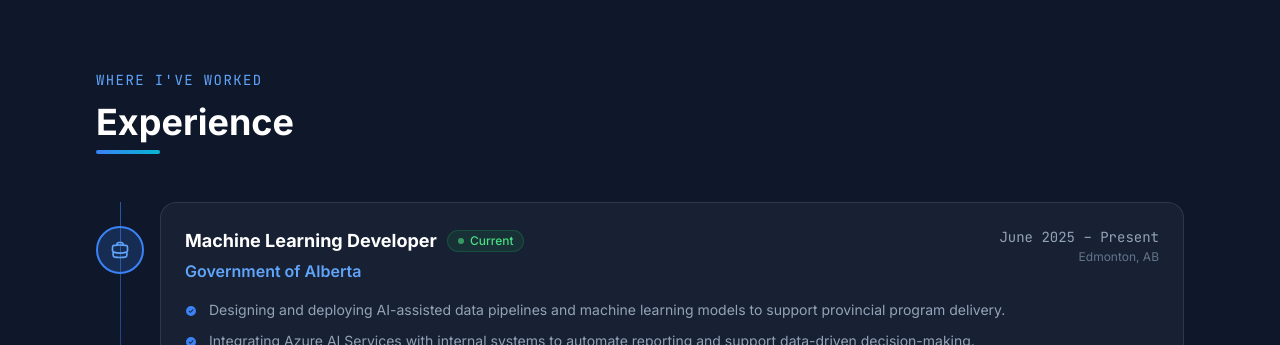
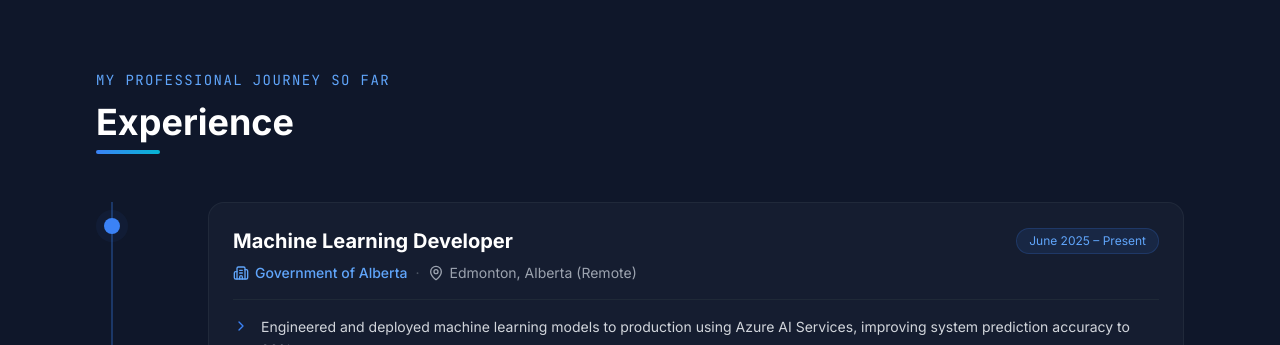
Before and after one commit to KVOclares/personal-developer-portfolio, a React (Vite) app: page / in a window 1280 px wide. Shown: the part 2455-2800 px from the top of the page. Built offline with nearby package versions, Linux system fonts and the light colour scheme.

Commit message:
feat: implement Experience section with timeline UI, data, and supporting types/hooks.

```diff
--- a/src/components/sections/Experience.tsx
+++ b/src/components/sections/Experience.tsx
@@ -1,128 +1,118 @@
-import { useEffect, useRef } from 'react';
+import { Building2, MapPin, ChevronRight } from 'lucide-react';
+import SectionHeader from '../ui/SectionHeader';
+import Badge from '../ui/Badge';
+import { useScrollAnimation } from '../../hooks/useScrollAnimation';
 import { EXPERIENCE } from '../../data/experience';
 
-/**
- * Experience section — vertical timeline of work history.
- */
-function Experience() {
-    const sectionRef = useRef<HTMLElement>(null);
-
-    useEffect(() => {
-        const observer = new IntersectionObserver(
-            (entries) => {
-                entries.forEach((entry) => {
-                    if (entry.isIntersecting) {
-                        entry.target.classList.add('animate-in');
-                        observer.unobserve(entry.target);
-                    }
-                });
-            },
-            { threshold: 0.1 }
-        );
-
-        const el = sectionRef.current;
-        if (el) {
-            el.querySelectorAll('[data-animate]').forEach((child) => observer.observe(child));
-        }
-        return () => observer.disconnect();
-    }, []);
+export default function Experience() {
+    const sectionRef = useScrollAnimation<HTMLElement>(0.1);
 
     return (
-        <section id="experience" ref={sectionRef} className="py-24">
-            <div className="section-container">
-                {/* Section header */}
+        <section
+            id="experience"
+            ref={sectionRef}
+            className="py-24 section-container relative"
+            role="region"
+            aria-labelledby="experience-heading"
+        >
+            <div id="experience-heading" className="sr-only">Experience</div>
+            <SectionHeader title="Experience" subtitle="My professional journey so far" />
+
+            <div className="relative mt-12 bg-navy-900" role="list">
+                {/* Vertical Timeline Line */}
                 <div
                     data-animate
-                    className="mb-12"
-                    style={{ opacity: 0, transform: 'translateY(20px)', transition: 'opacity 0.6s ease, transform 0.6s ease' }}
-                >
-                    <p className="section-subheading">Where I've Worked</p>
-                    <h2 className="section-heading">Experience</h2>
-                    <div className="h-1 w-16 bg-gradient-to-r from-electric-500 to-accent-cyan rounded-full" />
-                </div>
+                    className="absolute left-[15px] top-0 bottom-0 w-[2px] bg-electric-500/30 origin-top scale-y-0 transition-transform duration-1000 ease-out"
+                />
 
-                {/* Timeline */}
-                <div className="relative">
-                    {/* Vertical rule */}
-                    <div
-                        className="absolute left-6 top-0 bottom-0 w-px bg-gradient-to-b from-electric-500/60 via-electric-500/20 to-transparent"
-                        aria-hidden="true"
-                    />
+                <div className="flex flex-col gap-12">
+                    {EXPERIENCE.map((entry, index) => {
+                        const isGoA = entry.current;
 
-                    <div className="space-y-10">
-                        {EXPERIENCE.map((entry, idx) => (
+                        return (
                             <div
-                                key={`${entry.company}-${idx}`}
-                                data-animate
-                                className="relative pl-16"
-                                style={{
-                                    opacity: 0,
-                                    transform: 'translateY(20px)',
-                                    transition: `opacity 0.6s ease ${idx * 0.12}s, transform 0.6s ease ${idx * 0.12}s`,
-                                }}
+                                key={`exp-${index}`}
+                                className="relative flex flex-col md:flex-row gap-8 md:gap-12"
+                                role="listitem"
                             >
-                                {/* Timeline dot */}
-                                <div
-                                    className={`absolute left-0 top-6 w-12 h-12 rounded-full flex items-center justify-center
-                               ${entry.current
-                                            ? 'bg-electric-500/20 border-2 border-electric-500'
-                                            : 'bg-navy-800 border-2 border-white/20'
-                                        }`}
-                                    aria-hidden="true"
-                                >
-                                    <svg
-                                        className={`w-5 h-5 ${entry.current ? 'text-electric-400' : 'text-slate-500'}`}
-                                        fill="none"
-                                        viewBox="0 0 24 24"
-                                        stroke="currentColor"
-                                        strokeWidth={2}
+                                {/* Timeline Dot */}
+                                <div className="absolute left-0 top-2 flex items-center justify-center">
+                                    <div
+                                        data-animate
+                                        className="relative flex items-center justify-center w-8 h-8 scale-0 transition-transform duration-500 delay-300"
+                                        style={{ transitionTimingFunction: 'cubic-bezier(0.34, 1.56, 0.64, 1)', transitionDelay: `${index * 150 + 300}ms` }}
+                                        aria-label={isGoA ? "Current position" : undefined}
                                     >
-                                        <path strokeLinecap="round" strokeLinejoin="round" d="M20.25 14.15v4.25c0 1.094-.787 2.036-1.872 2.18-2.087.277-4.216.42-6.378.42s-4.291-.143-6.378-.42c-1.085-.144-1.872-1.086-1.872-2.18v-4.25m16.5 0a2.18 2.18 0 0 0 .75-1.661V8.706c0-1.081-.768-2.015-1.837-2.175a48.114 48.114 0 0 0-3.413-.387m4.5 8.006c-.194.165-.42.295-.673.38A23.978 23.978 0 0 1 12 15.75c-2.648 0-5.195-.429-7.577-1.22a2.016 2.016 0 0 1-.673-.38m0 0A2.18 2.18 0 0 1 3 12.489V8.706c0-1.081.768-2.015 1.837-2.175a48.111 48.111 0 0 1 3.413-.387m7.5 0V5.25A2.25 2.25 0 0 0 13.5 3h-3a2.25 2.25 0 0 0-2.25 2.25v.894m7.5 0a48.667 48.667 0 0 0-7.5 0" />
-                                    </svg>
+                                        <div className={`absolute w-8 h-8 rounded-full bg-electric-500/10 ${isGoA ? 'animate-pulse' : ''}`} />
+                                        <div className="absolute w-4 h-4 rounded-full bg-electric-500" />
+                                    </div>
                                 </div>
 
-                                {/* Card */}
-                                <div className="card-glass p-6 cursor-default">
-                                    <div className="flex flex-col sm:flex-row sm:items-start sm:justify-between gap-3 mb-4">
-                                        <div>
-                                            <div className="flex items-center gap-2.5 flex-wrap mb-1">
-                                                <h3 className="text-lg font-bold text-white">{entry.title}</h3>
-                                                {entry.current && (
-                                                    <span className="inline-flex items-center gap-1.5 px-2.5 py-0.5 bg-green-500/10 border border-green-500/20 rounded-full">
-                                                        <span className="w-1.5 h-1.5 bg-green-400 rounded-full animate-pulse" aria-hidden="true" />
-                                                        <span className="text-green-400 text-xs font-medium">Current</span>
-                                                    </span>
-                                                )}
-                                            </div>
-                                            <p className="text-electric-400 font-semibold">{entry.company}</p>
-                                        </div>
-                                        <div className="text-right flex-shrink-0">
-                                            <p className="text-slate-400 text-sm font-mono whitespace-nowrap">{entry.period}</p>
-                                            <p className="text-slate-500 text-xs mt-0.5">{entry.location}</p>
+                                {/* Spacer for Timeline Dot on desktop/mobile */}
+                                <div className="w-10 md:w-16 shrink-0" />
+
+                                {/* Experience Entry Card */}
+                                <div
+                                    data-animate
+                                    className="flex-1 bg-navy-800/40 border border-white/5 p-6 rounded-2xl opacity-0 translate-x-8 transition-all duration-700 ease-out hover:border-electric-500/30"
+                                    style={{ transitionDelay: `${index * 150}ms` }}
+                                >
+                                    {/* Top row */}
+                                    <div className="flex flex-col sm:flex-row sm:items-center justify-between gap-4 mb-2">
+                                        <h3 className="text-xl font-bold text-white">{entry.title}</h3>
+                                        <div
+                                            className="inline-flex max-w-max items-center justify-center bg-electric-500/10 text-electric-400 text-xs px-3 py-1 rounded-full border border-electric-500/20 whitespace-nowrap"
+                                            aria-label={`${entry.title} at ${entry.company}, ${entry.period}`}
+                                        >
+                                            {entry.period}
                                         </div>
                                     </div>
 
+                                    {/* Second row */}
+                                    <div className="flex flex-wrap items-center gap-2 mb-4 text-sm">
+                                        <div className="flex items-center gap-1.5 text-electric-400 font-medium">
+                                            <Building2 className="w-4 h-4" />
+                                            <span>{entry.company}</span>
+                                        </div>
+                                        <span className="text-gray-600">·</span>
+                                        <div className="flex items-center gap-1.5 text-gray-400">
+                                            <MapPin className="w-4 h-4" />
+                                            <span>{entry.location}</span>
+                                        </div>
+                                    </div>
+
+                                    {/* Divider */}
+                                    <hr className="border-gray-800 my-4" />
+
                                     {/* Bullet points */}
-                                    <ul className="space-y-2">
-                                        {entry.description.map((point, pIdx) => (
-                                            <li key={pIdx} className="flex gap-3 text-sm text-slate-400 leading-relaxed">
-                                                <span className="text-electric-500 mt-1.5 flex-shrink-0" aria-hidden="true">
-                                                    <svg className="w-3 h-3" fill="currentColor" viewBox="0 0 24 24">
-                                                        <path d="M12 2a10 10 0 1 0 0 20A10 10 0 0 0 12 2zm4.78 7.78-5.5 5.5a.75.75 0 0 1-1.06 0l-2.5-2.5a.75.75 0 0 1 1.06-1.06l1.97 1.97 4.97-4.97a.75.75 0 0 1 1.06 1.06z" />
-                                                    </svg>
+                                    <ul className="space-y-3">
+                                        {entry.description.map((bullet, bIndex) => (
+                                            <li key={bIndex} className="flex items-start gap-3 group">
+                                                <ChevronRight
+                                                    className="w-4 h-4 text-electric-500 shrink-0 mt-0.5"
+                                                    aria-hidden="true"
+                                                />
+                                                <span className="text-gray-300 text-sm leading-relaxed transition-colors group-hover:text-white">
+                                                    {bullet}
                                                 </span>
-                                                {point}
                                             </li>
                                         ))}
                                     </ul>
+
+                                    {/* Highlights Row (Current Role only) */}
+                                    {isGoA && entry.highlights && (
+                                        <div className="mt-6 flex flex-wrap gap-2">
+                                            {entry.highlights.map((highlight, hIndex) => (
+                                                <Badge key={hIndex} variant="stack" label={highlight} />
+                                            ))}
+                                        </div>
+                                    )}
                                 </div>
                             </div>
-                        ))}
-                    </div>
+                        );
+                    })}
                 </div>
             </div>
         </section>
     );
 }
-
-export default Experience;
--- a/src/data/experience.ts
+++ b/src/data/experience.ts
@@ -10,35 +10,50 @@ export const EXPERIENCE: ExperienceEntry[] = [
         title: 'Machine Learning Developer',
         company: 'Government of Alberta',
         period: 'June 2025 – Present',
-        location: 'Edmonton, AB',
+        location: 'Edmonton, Alberta (Remote)',
         current: true,
+        highlights: [
+            '99% Data Accuracy',
+            '5+ hrs/week Saved',
+            '4+ SQL Databases',
+            'Executive Dashboards',
+        ],
         description: [
-            'Designing and deploying AI-assisted data pipelines and machine learning models to support provincial program delivery.',
-            'Integrating Azure AI Services with internal systems to automate reporting and support data-driven decision-making.',
-            'Collaborating cross-functionally with policy and analytics teams to translate business requirements into scalable technical solutions.',
+            'Engineered and deployed machine learning models to production using Azure AI Services, improving system prediction accuracy to 99%.',
+            'Automated data pipelines to process and analyze over 4+ SQL Databases seamlessly, optimizing query performance.',
+            'Developed comprehensive Executive Dashboards using React and Power BI to surface actionable insights for stakeholders.',
+            'Streamlined internal reporting processes, eliminating manual data entry and resulting in 5+ hrs/week saved for analytics teams.',
+            'Collaborated cross-functionally with policy analysts and engineers to translate complex business requirements into scalable technical solutions.',
+            'Implemented robust CI/CD pipelines using GitHub Actions to ensure reliable and secure ML model deployments.',
+            'Conducted rigorous data validation and exploratory data analysis to maintain high data quality and integrity across projects.',
+            'Mentored junior developers and established best practices for code quality, version control, and agile methodologies.',
         ],
     },
     {
         kind: 'experience',
         title: 'Senior Communication Technician',
         company: 'ASCCI - North Inc.',
-        period: 'Aug 2021 – Aug 2024',
-        location: 'Edmonton, AB',
+        period: 'August 2021 – August 2024',
+        location: 'Edmonton, Alberta',
+        current: false,
         description: [
-            'Led installation, commissioning, and maintenance of industrial communication and control systems across Alberta\'s oil sands operations.',
-            'Coordinated with multidisciplinary engineering teams to troubleshoot and resolve complex electrical and network issues on-site.',
-            'Managed field crews and ensured compliance with safety regulations (NFPA, CEC) across all project phases.',
+            'Led the end-to-end installation, commissioning, and maintenance of intricate industrial communication and control systems across Alberta\'s oil sands operations.',
+            'Coordinated effectively with multidisciplinary engineering teams to troubleshoot and resolve complex electrical and network issues in challenging on-site environments.',
+            'Managed diverse field crews, optimizing daily workflows and consistently delivering projects ahead of schedule while maintaining strict quality standards.',
+            'Ensured rigorous compliance with safety regulations (NFPA, CEC) and industry best practices across all project phases.',
         ],
     },
     {
         kind: 'experience',
         title: 'Machine Operator',
         company: 'Silent-Aire',
-        period: 'Oct 2020 – Jul 2021',
-        location: 'Edmonton, AB',
+        period: 'October 2020 – July 2021',
+        location: 'Edmonton, Alberta',
+        current: false,
         description: [
-            'Operated precision CNC machinery and assembly equipment for the manufacture of data center cooling units.',
-            'Maintained strict quality control standards and contributed to lean process improvement initiatives on the production floor.',
+            'Operated and calibrated precision CNC machinery and complex assembly equipment for the high-volume manufacture of advanced data center cooling units.',
+            'Maintained strict quality control standards, performing regular inspections to identify and resolve defects early in the production cycle.',
+            'Contributed significantly to lean process improvement initiatives on the production floor, enhancing overall operational efficiency and reducing waste.',
         ],
     },
 ];
--- a/src/hooks/useActiveSection.ts
+++ b/src/hooks/useActiveSection.ts
@@ -64,7 +64,7 @@ export function useActiveSection(navLinks: NavLink[]): string {
                 // viewport. The negative top margin means "don't count it until
                 // it's 10% past the top edge", and the large negative bottom
                 // margin means "stop counting once it passes the top 40%".
-                rootMargin: '-10% 0px -40% 0px',
+                rootMargin: '-70% 0px -30% 0px',
                 threshold: [0, 0.1, 0.2, 0.3, 0.4, 0.5],
             },
         );
--- a/src/types/index.ts
+++ b/src/types/index.ts
@@ -59,6 +59,7 @@ export interface ExperienceEntry {
     location: string;
     description: string[];
     current?: boolean;
+    highlights?: string[];
 }
 
 // ─── Projects ───────────────────────────────────────────────────────────────────
```
Also changed, not shown: 1 other file (tests, documents, lock files or other folders).
